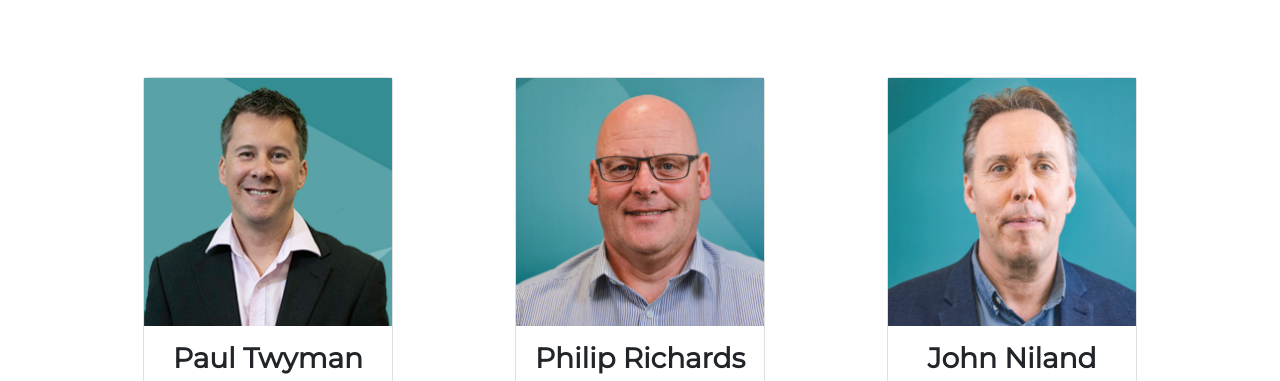
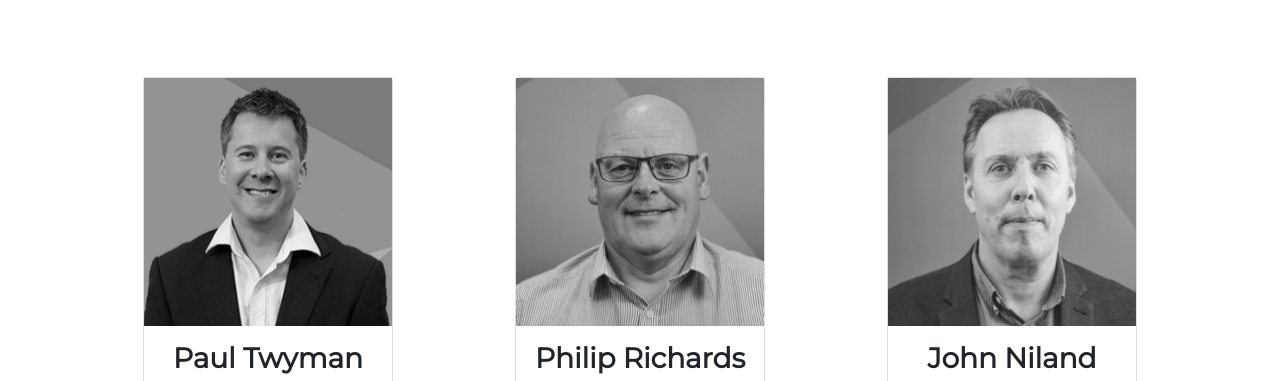
Before and after one commit to shiv901/provide-digital, a plain HTML site: page index.html in a window 1280 px wide. Shown: the part 5020-5401 px from the top of the page. Drawn offline with nearby package versions, Linux system fonts and the light colour scheme.

Commit message:
fix: team's image hover effect

```diff
--- a/index.html
+++ b/index.html
@@ -201,7 +201,7 @@
         <div class="face-slider">
           <div>
             <div class="card">
-              <img src="./assets/images/paul.png" alt="Paul Twyman" class="img-fluid w-100">
+              <div class="img-wrapper"><img src="./assets/images/paul.png" alt="Paul Twyman" class="img-fluid w-100"></div>
               <div class="card-body text-center">
                 <h3 class="card-title">Paul Twyman</h3>
                 <p class="text-primary mb-0">Managing Director</p>
@@ -215,7 +215,7 @@
           </div>
           <div>
             <div class="card">
-              <img src="./assets/images/Philip_Richards.png" alt="Philip_Richards" class="img-fluid w-100">
+              <div class="img-wrapper"><img src="./assets/images/Philip_Richards.png" alt="Philip_Richards" class="img-fluid w-100"></div>
               <div class="card-body text-center">
                 <h3 class="card-title">Philip Richards</h3>
                 <p class="text-primary mb-0">Director/Company Secretary</p>
@@ -229,7 +229,7 @@
           </div>
           <div>
             <div class="card">
-              <img src="./assets/images/John_Niland.png" alt="John Niland" class="img-fluid w-100">
+              <div class="img-wrapper"><img src="./assets/images/John_Niland.png" alt="John Niland" class="img-fluid w-100"></div>
               <div class="card-body text-center">
                 <h3 class="card-title">John Niland</h3>
                 <p class="text-primary mb-0">Director</p>
--- a/scss/style.scss
+++ b/scss/style.scss
@@ -267,6 +267,18 @@ body {
   .card {
       max-width: 250px;
       margin: auto;
+    .img-wrapper{
+      overflow: hidden;
+      img{
+        filter: grayscale(100%);
+        transition: all 0.3s;
+        transform: scale(1);
+        &:hover{
+          transform: scale(1.2);
+        }
+      }
+    }
+
   }
 }
 
```
Also changed, not shown: assets/css/style.css, assets/css/style.min.css.
